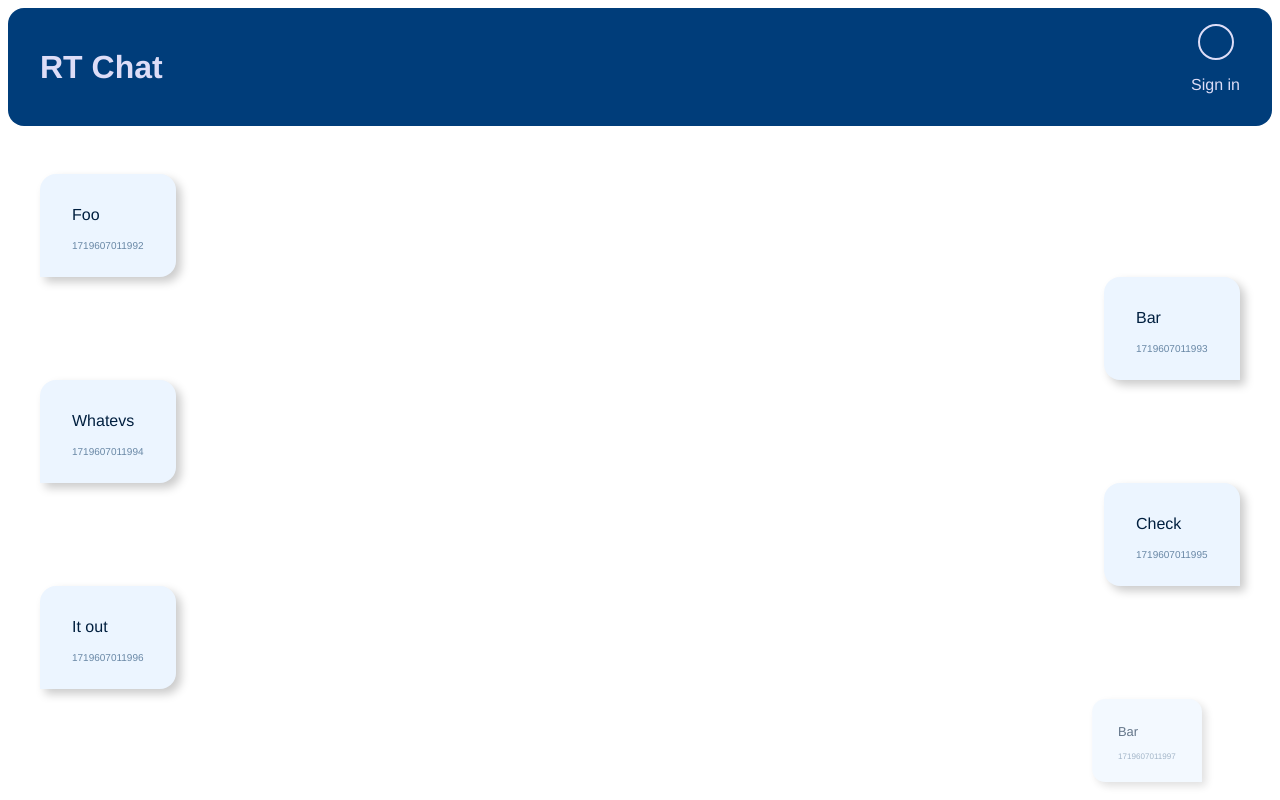
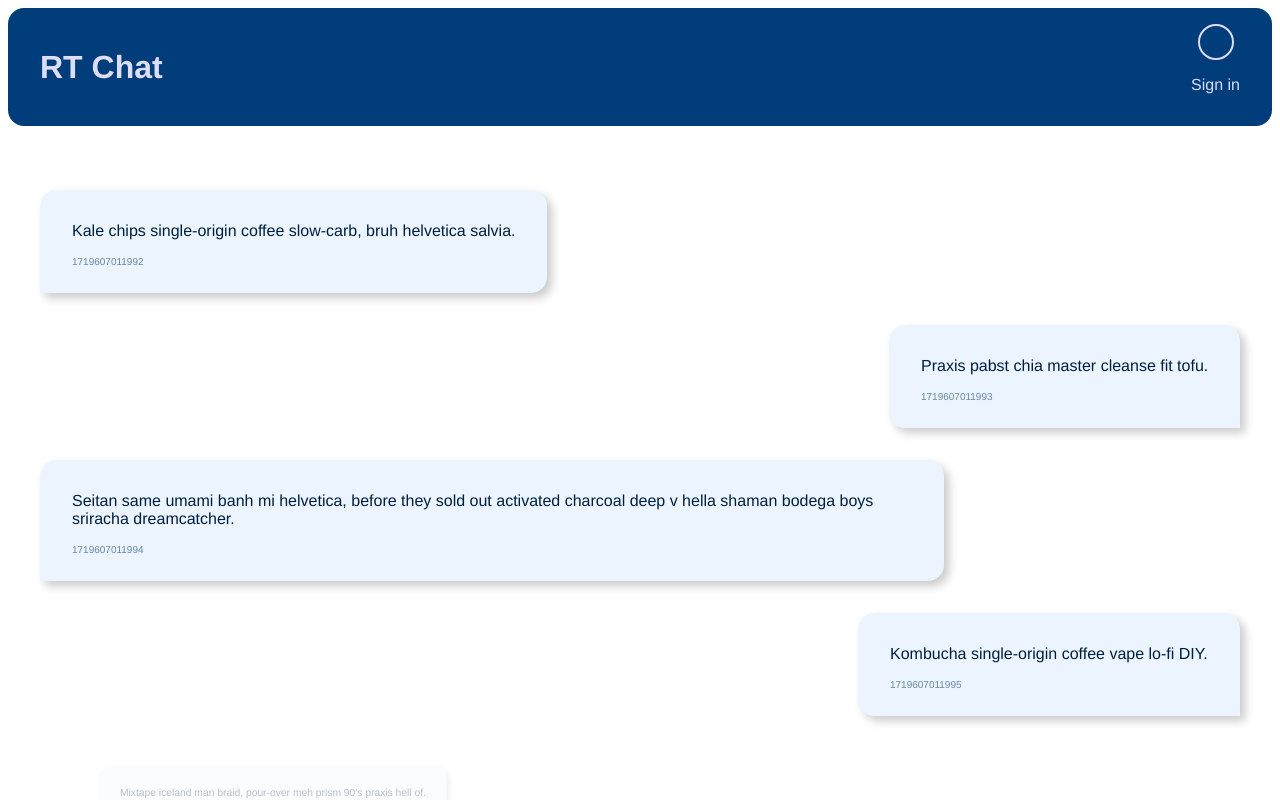
Before and after one commit to eliasgoette/realtime-chat-react-ts, a React (Create React App) app: page / in a window 1280 px wide. Shown: the top 800 px of the page. Built offline with nearby package versions, Linux system fonts and the light colour scheme; no server answers.

Commit message:
Enhanced chat design

```diff
--- a/src/components/chat/ChatArea.tsx
+++ b/src/components/chat/ChatArea.tsx
@@ -5,47 +5,47 @@ import ChatBubble, { chatMessage } from "./ChatBubble";
 const ChatArea : FC = () => {
     let messages : chatMessage[] = [
         {
-            content: "Foo",
+            content: "Kale chips single-origin coffee slow-carb, bruh helvetica salvia.",
             timestamp: Date.now() - 8,
             authorUid: "U1"
         },
         {
-            content: "Bar",
+            content: "Praxis pabst chia master cleanse fit tofu.",
             timestamp: Date.now() - 7,
             authorUid: "U2"
         },
         {
-            content: "Whatevs",
+            content: "Seitan same umami banh mi helvetica, before they sold out activated charcoal deep v hella shaman bodega boys sriracha dreamcatcher.",
             timestamp: Date.now() - 6,
             authorUid: "U1"
         },
         {
-            content: "Check",
+            content: "Kombucha single-origin coffee vape lo-fi DIY.",
             timestamp: Date.now() - 5,
             authorUid: "U2"
         },
         {
-            content: "It out",
+            content: "Mixtape iceland man braid, pour-over meh prism 90's praxis hell of.",
             timestamp: Date.now() - 4,
             authorUid: "U1"
         },
         {
-            content: "Bar",
+            content: "Banh mi pickled raclette sartorial organic flexitarian JOMO freegan stumptown bicycle rights try-hard messenger bag chia la croix tote bag.",
             timestamp: Date.now() - 3,
             authorUid: "U2"
         },
         {
-            content: "Whatevs",
+            content: "Mumblecore slow-carb portland vexillologist cloud bread. Vape snackwave photo booth paleo.",
             timestamp: Date.now() - 2,
             authorUid: "U1"
         },
         {
-            content: "Check",
+            content: "Polaroid succulents single-origin coffee umami, skateboard pour-over edison bulb.",
             timestamp: Date.now() - 1,
             authorUid: "U2"
         },
         {
-            content: "It out",
+            content: "Kickstarter palo santo cupping lo-fi farm-to-table, gorpcore knausgaard.",
             timestamp: Date.now(),
             authorUid: "U1"
         }
--- a/src/components/chat/ChatBubble.module.css
+++ b/src/components/chat/ChatBubble.module.css
@@ -10,6 +10,9 @@
     animation-range: entry 0% cover 20%;
 
     box-shadow: 5px 5px 10px #00000035;
+
+    margin: 1em 0;
+    max-width: 70%;
 }
 
 .content, .timestamp {
```
